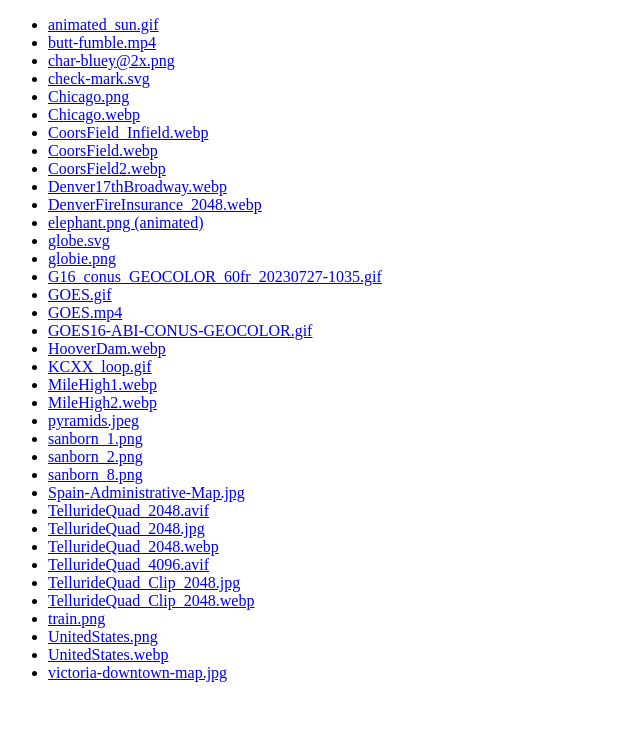
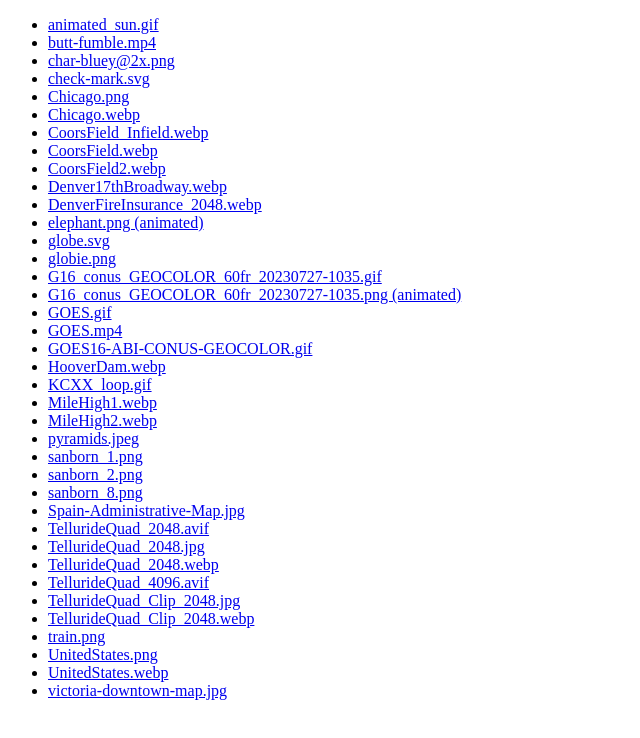
Before and after one commit to sagewall/test-images, a plain HTML site: page index.html in a window 1280 px wide. Shown: the whole page, without its empty margins (0-640 px from the left). Drawn offline with Linux system fonts and the light colour scheme.

```diff
--- a/index.html
+++ b/index.html
@@ -31,6 +31,11 @@
       <li>
         <a href="./G16_conus_GEOCOLOR_60fr_20230727-1035.gif"
           >G16_conus_GEOCOLOR_60fr_20230727-1035.gif</a
+        >
+      </li>
+      <li>
+        <a href="./G16_conus_GEOCOLOR_60fr_20230727-1035.png"
+          >G16_conus_GEOCOLOR_60fr_20230727-1035.png (animated)</a
         >
       </li>
       <li>
```
Also changed, not shown: 1 other file.
